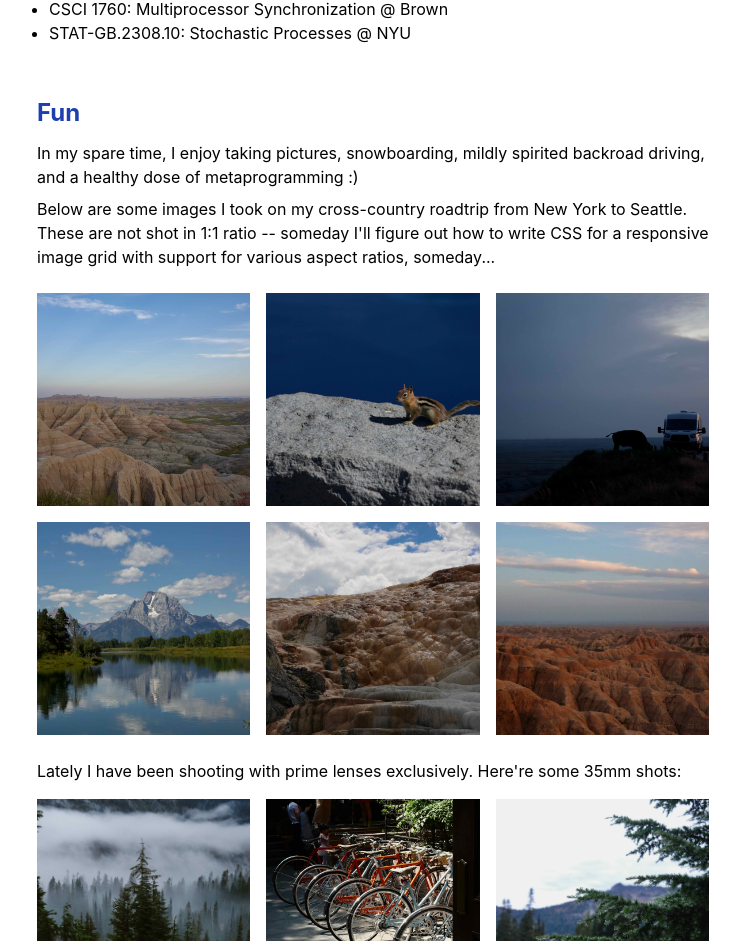
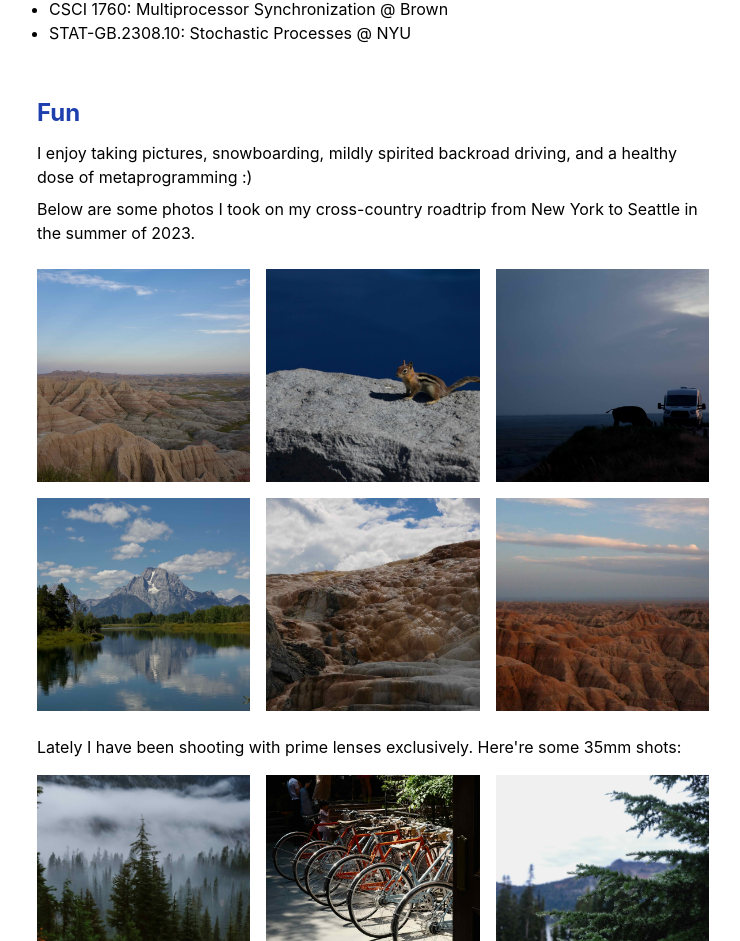
Before and after one commit to vic-lsh/vli, a Next.js app: page / in a window 1280 px wide. Shown: the part 875-1816 px from the top of the page, without its empty margins (267-1007 px from the left). Built offline with nearby package versions, Linux system fonts and the light colour scheme.

Commit message:
simplify interests

```diff
--- a/app/page.tsx
+++ b/app/page.tsx
@@ -267,17 +267,15 @@ const Fun = () => {
       <SectionHeader>Fun</SectionHeader>
       <SectionContent>
         <p>
-          In my spare time, I enjoy taking <a href="photos">pictures</a>,
+          I enjoy taking pictures,
           {` snowboarding, `}
           {`mildly spirited backroad driving, and a healthy dose of metaprogramming :)`}
         </p>
 
         <p className="py-2">
           {/* hacky padding between paragraphs, will fix */}
-          {`Below are some images I took on my cross-country roadtrip from New York
-        to Seattle. These are not shot in 1:1 ratio -- someday I'll figure out
-        how to write CSS for a responsive image grid with support for various
-        aspect ratios, someday...`}
+          {`Below are some photos I took on my cross-country roadtrip from New York
+        to Seattle in the summer of 2023.`}
         </p>
         <ImageGrid images={roadtripImages} />
 
```
